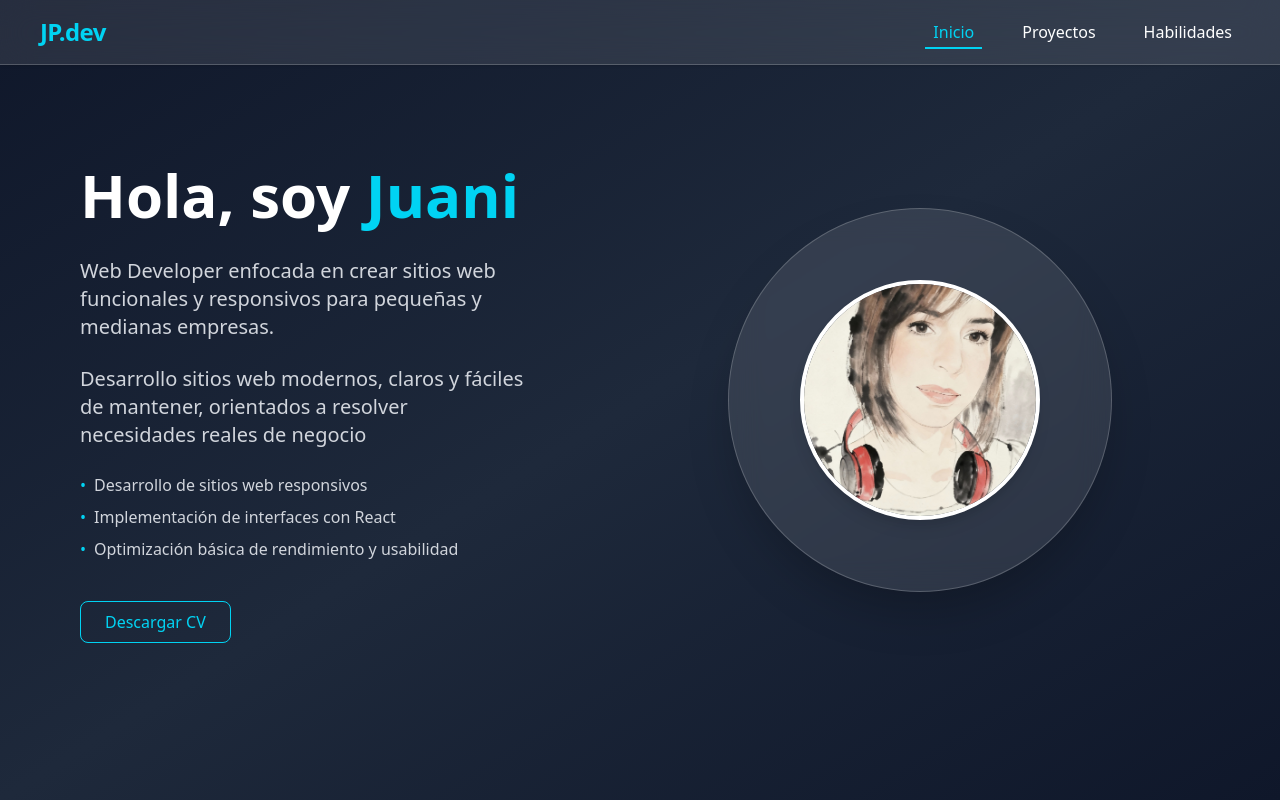
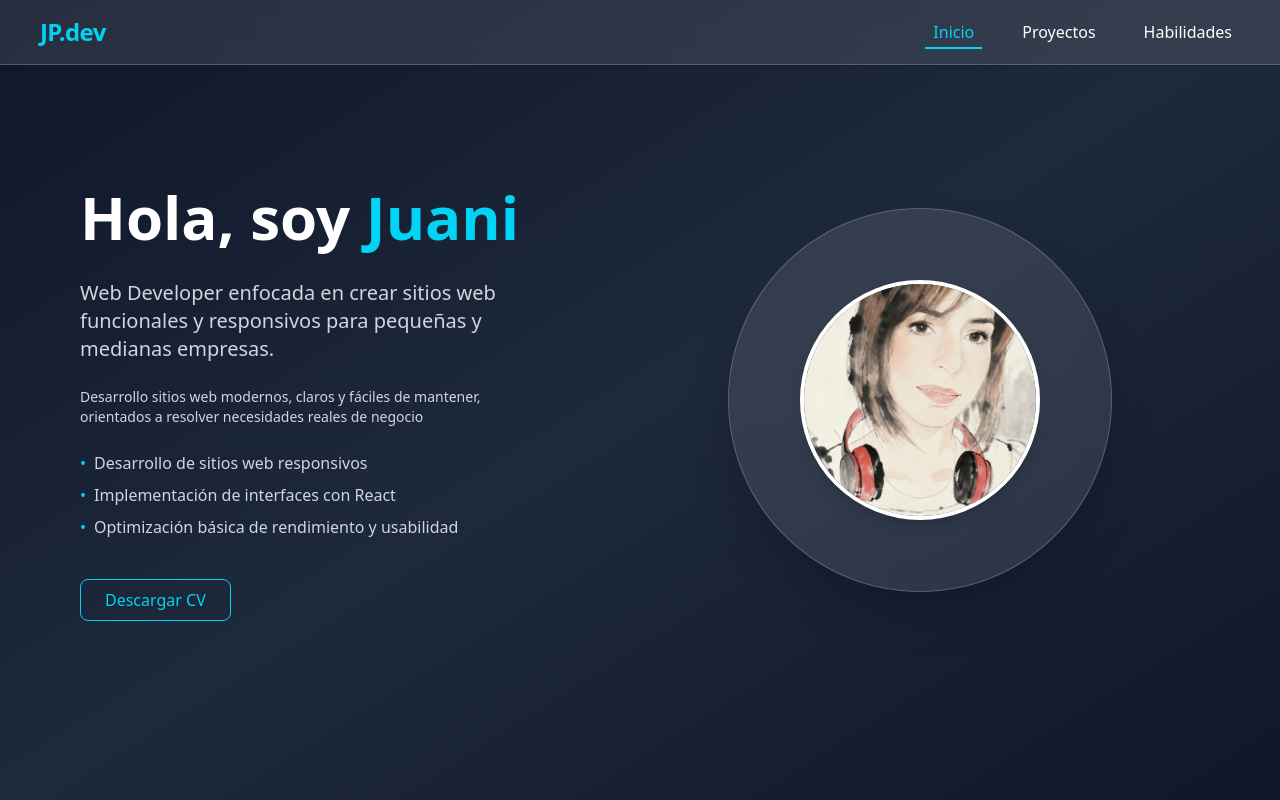
Before and after one commit to JPgitidaho/PORTAFOLIO, a React (Vite) app: page / in a window 1280 px wide. Built offline with nearby package versions, Linux system fonts and the light colour scheme.

Commit message:
actualization

```diff
--- a/src/pages/Home.jsx
+++ b/src/pages/Home.jsx
@@ -11,7 +11,7 @@ export default function Home() {
         </h1>
         <p className="text-lg md:text-xl text-gray-300 max-w-md mx-auto md:mx-0">
           Web Developer enfocada en crear sitios web funcionales y responsivos para pequeñas y medianas empresas.</p>
-        <p className="text-lg md:text-xl text-gray-300 max-w-md mx-auto md:mx-0">
+        <p className="text-lg md:text-sm text-gray-300 max-w-md mx-auto md:mx-0">
           Desarrollo sitios web modernos, claros y fáciles de mantener, orientados a resolver necesidades reales de negocio</p>
         <ul className="mt-4 space-y-2 text-gray-300 max-w-md mx-auto md:mx-0">
           <li className="flex items-start gap-2">
```
